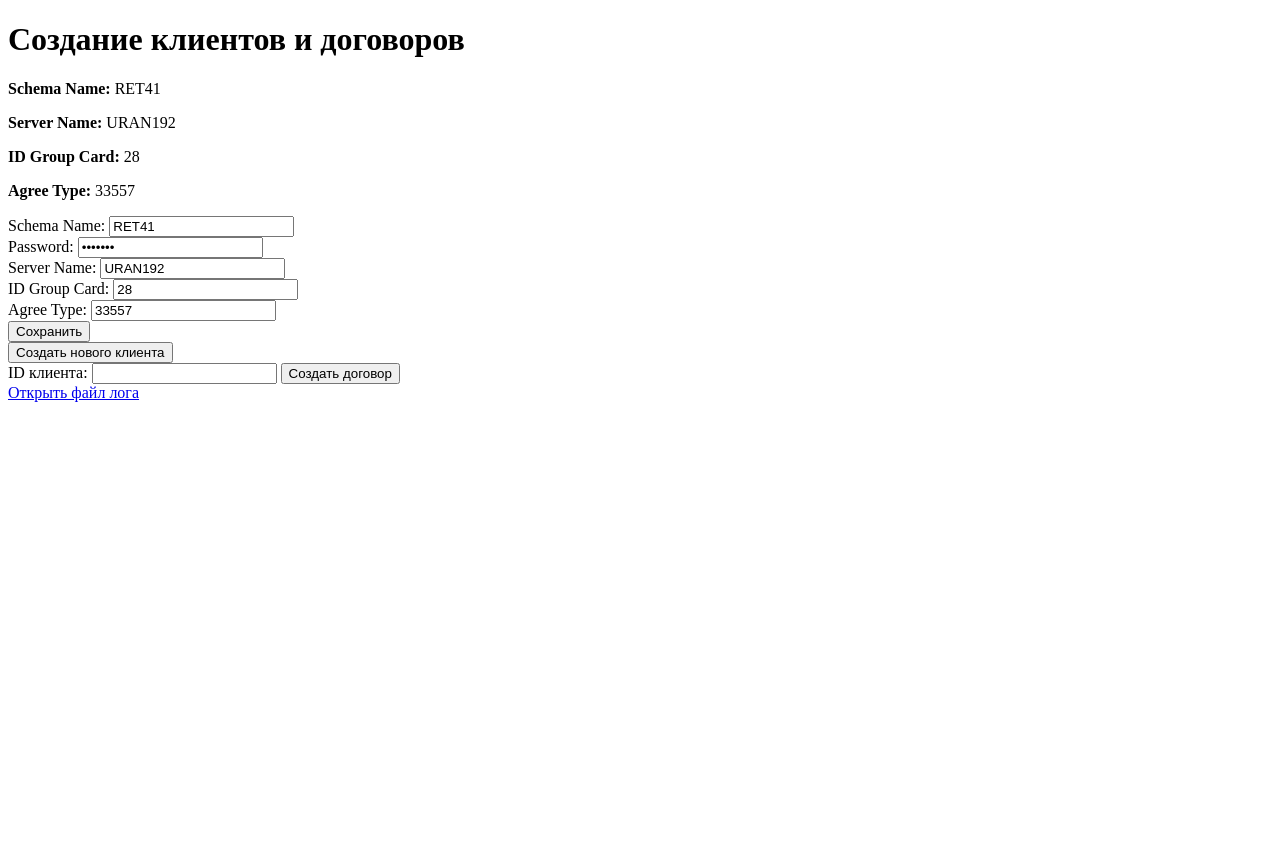
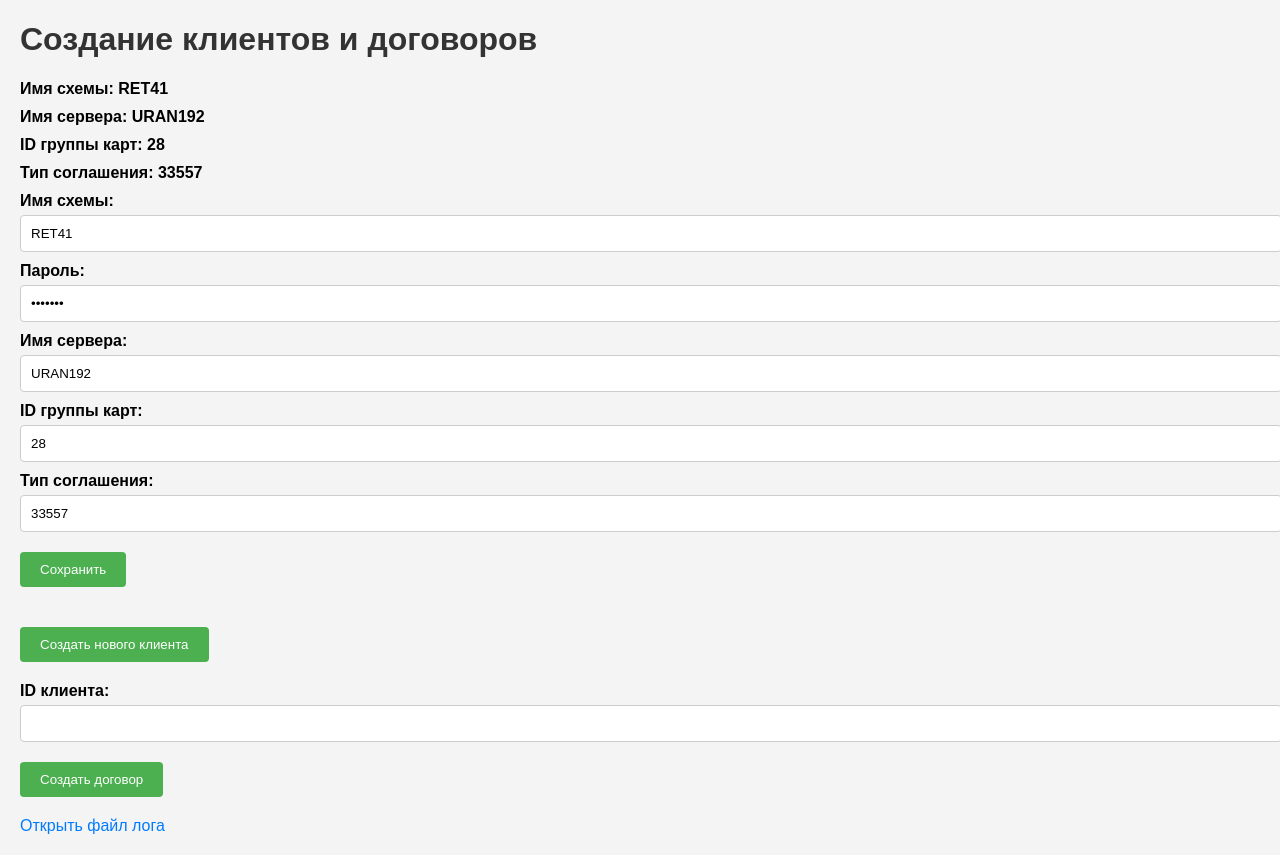
Before and after one commit to Piton2306/Auto_Client, a Flask app: page / in a window 1280 px wide. Before the commit the page ends 402 px from the top, so only its background shows below. Run offline with Flask 2, Linux system fonts and the light colour scheme; parts of the project's set-up code (start-up, migrations or seed data) failed here and were passed over.

Commit message:
Поправлен дизайн и перевод на русский

```diff
--- /dev/null
+++ b/static/styles.css
@@ -0,0 +1,58 @@
+body {
+    font-family: Arial, sans-serif;
+    margin: 20px;
+    background-color: #f4f4f4;
+}
+
+h1 {
+    color: #333;
+}
+
+form {
+    margin-bottom: 20px;
+}
+
+label {
+    display: block;
+    margin-top: 10px;
+    font-weight: bold;
+}
+
+input[type="text"], input[type="password"] {
+    width: 100%;
+    padding: 10px;
+    margin-top: 5px;
+    border: 1px solid #ccc;
+    border-radius: 4px;
+}
+
+button {
+    background-color: #4CAF50;
+    color: white;
+    padding: 10px 20px;
+    border: none;
+    border-radius: 4px;
+    cursor: pointer;
+    margin-top: 20px;
+}
+
+button:hover {
+    background-color: #45a049;
+}
+
+p {
+    margin: 10px 0;
+}
+
+span {
+    font-weight: bold;
+}
+
+a {
+    color: #007BFF;
+    text-decoration: none;
+}
+
+a:hover {
+    text-decoration: underline;
+}
--- a/templates/index.html
+++ b/templates/index.html
@@ -1,8 +1,9 @@
 <!DOCTYPE html>
-<html lang="en">
+<html lang="ru">
 <head>
     <meta charset="UTF-8">
     <title>Создание клиентов и договоров</title>
+    <link rel="stylesheet" type="text/css" href="{{ url_for('static', filename='styles.css') }}">
     <script>
         document.addEventListener('DOMContentLoaded', function() {
             // Загрузка сохраненных параметров из localStorage
@@ -51,21 +52,21 @@
 </head>
 <body>
     <h1>Создание клиентов и договоров</h1>
-    <p><strong>Schema Name:</strong> <span id="displaySchemaName">{{ schemaName }}</span></p>
-    <p><strong>Server Name:</strong> <span id="displayServerName">{{ serverName }}</span></p>
-    <p><strong>ID Group Card:</strong> <span id="displayIdGroupCard">{{ id_group_card }}</span></p>
-    <p><strong>Agree Type:</strong> <span id="displayAgreeType">{{ AgreeType }}</span></p>
+    <p><strong>Имя схемы:</strong> <span id="displaySchemaName">{{ schemaName }}</span></p>
+    <p><strong>Имя сервера:</strong> <span id="displayServerName">{{ serverName }}</span></p>
+    <p><strong>ID группы карт:</strong> <span id="displayIdGroupCard">{{ id_group_card }}</span></p>
+    <p><strong>Тип соглашения:</strong> <span id="displayAgreeType">{{ AgreeType }}</span></p>
     <form onsubmit="event.preventDefault(); updateConfig();">
-        <label for="schemaName">Schema Name:</label>
-        <input type="text" id="schemaName" name="schemaName" value="{{ schemaName }}" required><br>
-        <label for="password">Password:</label>
-        <input type="password" id="password" name="password" value="{{ password }}" required><br>
-        <label for="serverName">Server Name:</label>
-        <input type="text" id="serverName" name="serverName" value="{{ serverName }}" required><br>
-        <label for="id_group_card">ID Group Card:</label>
-        <input type="text" id="id_group_card" name="id_group_card" value="{{ id_group_card }}" required><br>
-        <label for="AgreeType">Agree Type:</label>
-        <input type="text" id="AgreeType" name="AgreeType" value="{{ AgreeType }}" required><br>
+        <label for="schemaName">Имя схемы:</label>
+        <input type="text" id="schemaName" name="schemaName" value="{{ schemaName }}" required>
+        <label for="password">Пароль:</label>
+        <input type="password" id="password" name="password" value="{{ password }}" required>
+        <label for="serverName">Имя сервера:</label>
+        <input type="text" id="serverName" name="serverName" value="{{ serverName }}" required>
+        <label for="id_group_card">ID группы карт:</label>
+        <input type="text" id="id_group_card" name="id_group_card" value="{{ id_group_card }}" required>
+        <label for="AgreeType">Тип соглашения:</label>
+        <input type="text" id="AgreeType" name="AgreeType" value="{{ AgreeType }}" required>
         <button type="submit">Сохранить</button>
     </form>
     <form action="/create_client" method="post">
```
Also changed, not shown: 1 other file.
